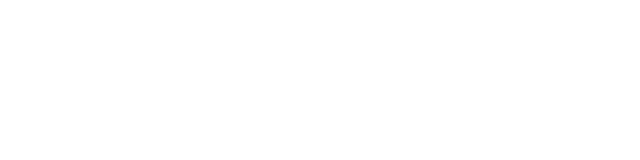
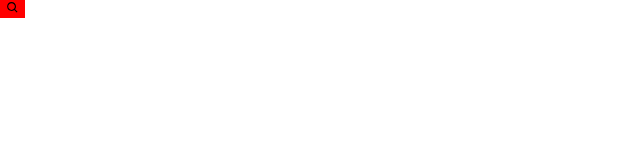
Before and after one commit to cacao-friends-shop/cacao-friends-shop_client, a React (Create React App) app: page / in a window 1280 px wide. Shown: the top 160 px of the page, without its empty margins (0-640 px from the left). Built offline with nearby package versions, Linux system fonts and the light colour scheme; a web font is replaced by a local one.

Commit message:
[Conf] emotion 관련 바벨 설정 추가

```diff
--- /dev/null
+++ b/config-overrides.js
@@ -0,0 +1,2 @@
+const { override, addBabelPreset } = require('customize-cra');
+module.exports = override(addBabelPreset('@emotion/babel-preset-css-prop'));
--- a/src/App.tsx
+++ b/src/App.tsx
@@ -1,11 +1,13 @@
 import React from 'react';
 import { Global } from '@emotion/react';
 import GlobalStyles from 'styles/GlobalStyles';
+import IconButton from 'components/molecules/IconButton';
 
 function App() {
   return (
     <>
       <Global styles={GlobalStyles} />
+      <IconButton name="search" />
       <div className="App"></div>
     </>
   );
--- /dev/null
+++ b/src/components/atoms/Icon/SVG/index.tsx
@@ -0,0 +1,12 @@
+import { IconType } from 'react-icons/lib';
+import { BiSearch } from 'react-icons/bi';
+
+type Icon = {
+  [key: string]: IconType;
+};
+
+const icon: Icon = {
+  search: BiSearch,
+};
+
+export default icon;
--- /dev/null
+++ b/src/components/atoms/Icon/index.tsx
@@ -0,0 +1,13 @@
+import React from 'react';
+import icon from './SVG';
+
+type IconProps = {
+  name: string;
+};
+
+const Icon = ({ name }: IconProps) => {
+  const SVGIcon = icon[name];
+  return <SVGIcon />;
+};
+
+export default Icon;
--- /dev/null
+++ b/src/components/molecules/IconButton/index.tsx
@@ -0,0 +1,20 @@
+import { css } from '@emotion/react';
+import Icon from 'components/atoms/Icon';
+
+type IconButtonProps = {
+  name: string;
+};
+
+const IconButton = ({ name }: IconButtonProps) => {
+  return (
+    <button css={buttonStyle}>
+      <Icon name={name} />
+    </button>
+  );
+};
+
+const buttonStyle = css`
+  background: red;
+`;
+
+export default IconButton;
```
Also changed, not shown: package.json (+7 -4 lines), tsconfig.json (+10 -3 lines), 1 other file (tests, documents, lock files or other folders).
